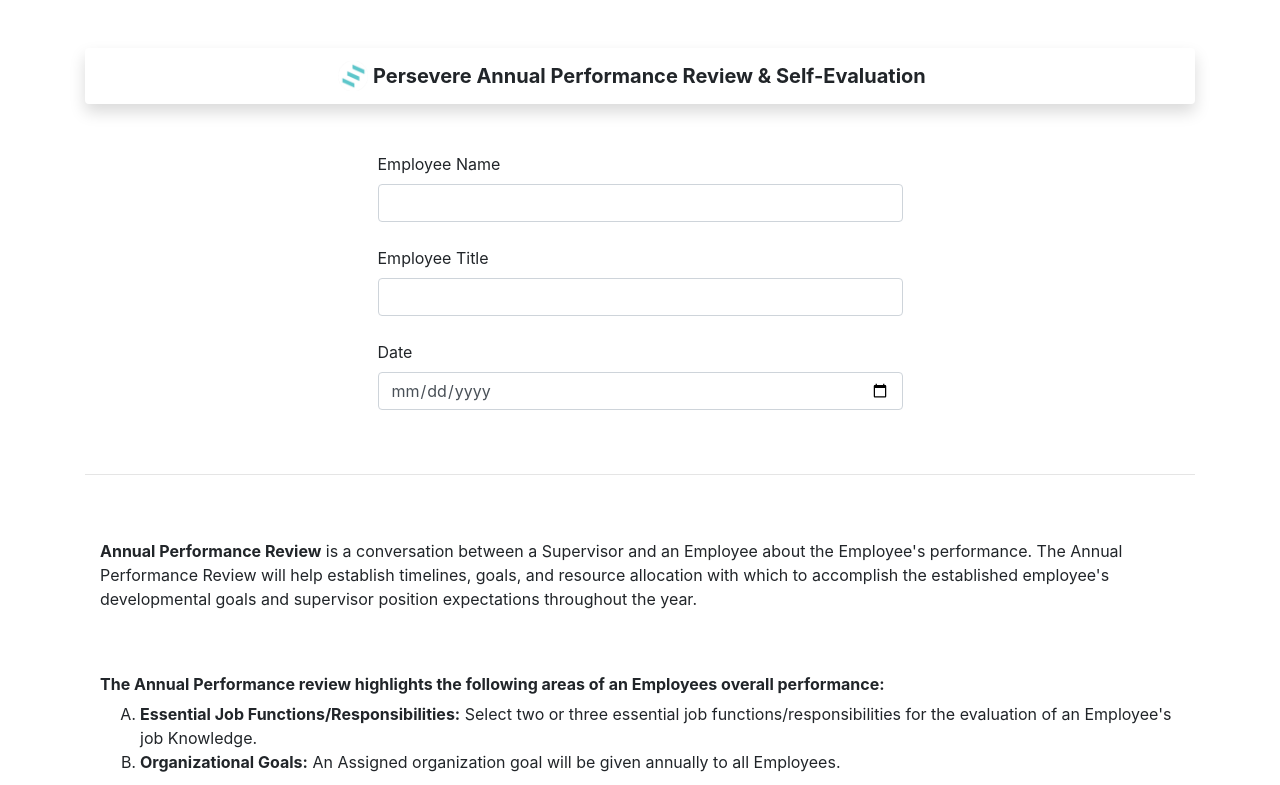
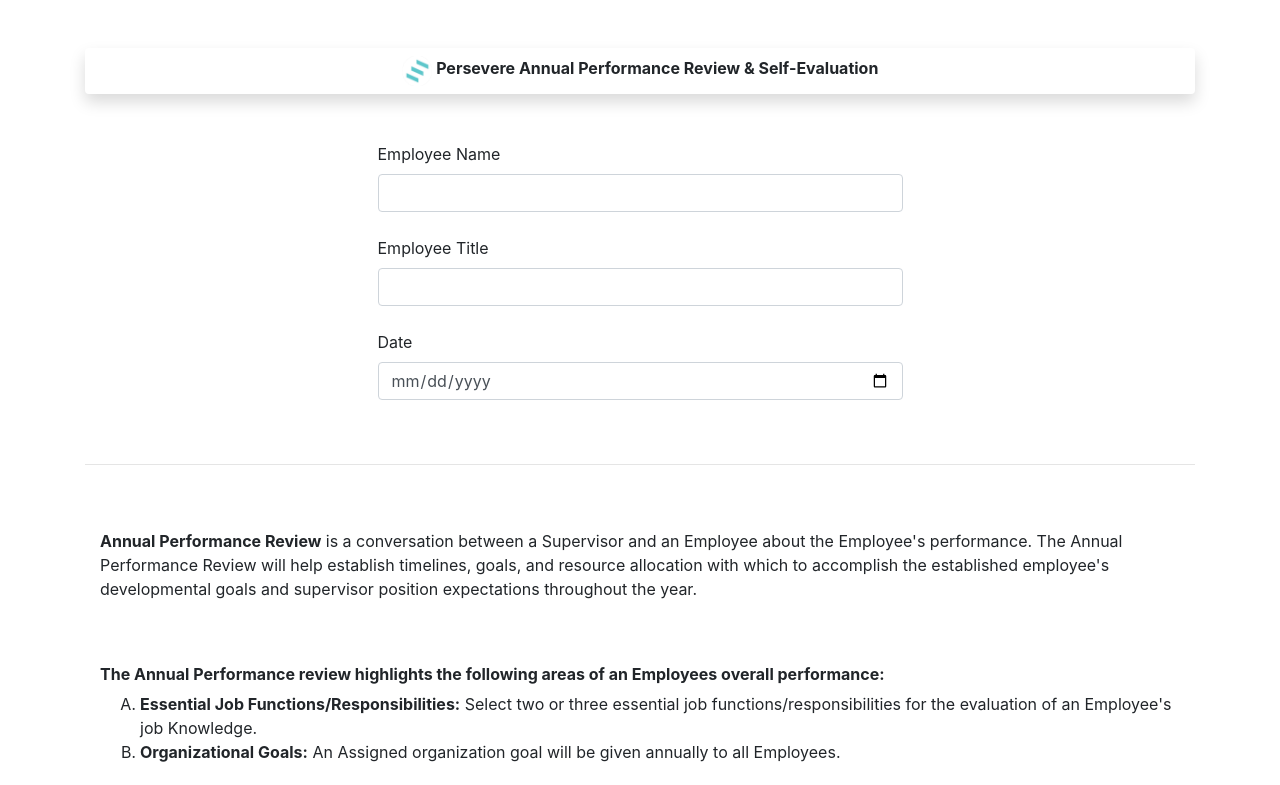
Before and after one commit to RoyYates/PAPR, a plain HTML site: page index.html in a window 1280 px wide. Shown: the top 785 px of the page. Drawn offline with nearby package versions, Linux system fonts and the light colour scheme.

Commit message:
5/22 push

```diff
--- a/index.html
+++ b/index.html
@@ -16,9 +16,9 @@
     <br><br>
     <div class="container">
         <nav class="navbar navbar-danger shadow rounded justify-content-center">
-            <div class="navbar-brand" href="#">
-                <img src="./images/picon256.ico" width="30" height="30" class="d-inline-block align-top" alt=""><b>
-                    Persevere Annual Performance Review & Self-Evaluation</b>
+            <div>
+                <img src="./images/picon256.ico" width="30" height="30" class="d-inline-block align-top" alt="">
+                <span><b>Persevere Annual Performance Review & Self-Evaluation</b></span>
             </div>
         </nav>
     </div>
@@ -69,8 +69,10 @@
                             established
                             employee's developmental goals and supervisor position expectations throughout the year.
                         </p>
+
                         <br>
                         <br>
+
                         <h6><b>The Annual Performance review highlights the following areas of an Employees overall
                                 performance:</b></h6>
                         <ol type="A">
@@ -97,6 +99,7 @@
                         </ol>
 
                         <br>
+
                         <h6>Assigned goals should be objective and subjective, using <b>SMART</b> Goals that are
                             <b>S</b>pecific,
                             <b>M</b>easurable, <b>A</b>ttainable, <b>R</b>esult-oriented, & <b>T</b>ime-specific.
@@ -104,11 +107,11 @@
                             <b>SMART</b> Goals, Employee goals must be aligned with one of the performance factors
                             outlined below:
                         </h6>
-                        <div>
-                        </div>
+
                     </div>
                 </div>
             </div>
+
             <div class="container">
                 <div>
                     <b>Performance Factors</b>
@@ -139,11 +142,12 @@
                             when necessary.</li>
                     </ul>
                 </div>
+
                 <br><br>
                 <hr>
                 <br><br>
-                <p>
-                    <b>A. Essential Job Functions & Responsibilities:</b> Use this section to record and provide
+
+                <p><b>A. Essential Job Functions & Responsibilities:</b> Use this section to record and provide
                     feedback on two
                     or
                     three essential job functions and/or responsibilities for this review period. Add more sections
@@ -151,9 +155,10 @@
                     needed.(copy/paste) In the space provided , describe the Employee's performance and give
                     suggestions for
                     continual development.</p>
+
                 <br>
+
                 <b> Use the following scale to asses Employee performance:</b>
-
                 <ol type="A">
                     <li><b>Does Not Meet Expectations-</b> Performance Is consistently below expectations in areas
                         of
@@ -162,6 +167,7 @@
                         to
                         constructive feedback or has not improved his/her performance.
                     </li>
+
                     <li><b>Meets Some Expectations-</b> Employee performs satisfactory in some aspects of his/her
                         assigned
                         responsibilities, but not in others. Performance may be marginal or inconsistent.
@@ -170,6 +176,7 @@
                         to
                         meet expectations.
                     </li>
+
                     <li><b>Meets Expectations-</b> Usually meets performance expectations in a satisfactory manor.
                     </li>
                     <li><b>Exceeds Expectations-</b> Consistently meets, and often exceeds performance expectations.
@@ -190,7 +197,9 @@
                     <h5>Job Function / Responsibility</h5>
                     <label for="Textarea">Responsibility #1</label>
                     <input type="text" class="form-control">
+
                     <br>
+
                     <select>
                         <option>Does Not Meet Expectations</option>
                         <option>Meets Some Expectations</option>
@@ -199,17 +208,23 @@
                         <option>Significantly Exceeds Expectations</option>
                     </select>
                 </div>
+
                 <br>
+
                 <div>
                     <label for="Textarea">Explain</label>
                     <textarea class="form-control" id="Textarea1" rows="4"></textarea>
                 </div>
+
                 <br><br><br>
+
                 <div>
                     <h5>Job Function / Responsibility</h5>
                     <label for="Textarea">Responsibility #2</label>
                     <input type="text" class="form-control">
+
                     <br>
+
                     <select>
                         <option>Does Not Meet Expectations</option>
                         <option>Meets Some Expectations</option>
@@ -218,17 +233,23 @@
                         <option>Significantly Exceeds Expectations</option>
                     </select>
                 </div>
+
                 <br>
+
                 <div>
                     <label for="Textarea">Explain</label>
                     <textarea class="form-control" id="Textarea1" rows="4"></textarea>
                 </div>
+
                 <br><br><br>
+
                 <div>
                     <h5>Job Functions / Responsibilities</h5>
                     <label for="Textarea">Responsibility #3</label>
                     <input type="text" class="form-control">
+
                     <br>
+
                     <select>
                         <option>Does Not Meet Expectations</option>
                         <option>Meets Some Expectations</option>
@@ -237,7 +258,9 @@
                         <option>Significantly Exceeds Expectations</option>
                     </select>
                 </div>
+
                 <br>
+
                 <div>
                     <label for="Textarea">Explain</label>
                     <textarea class="form-control" id="Textarea1" rows="4"></textarea>
@@ -259,11 +282,13 @@
                     give
                     suggestions
                     for continued development.</p>
+
                 <br>
 
                 <h5>Organizational Goals</h5>
                 <label for="Textarea">Goal</label>
                 <input type="text" class="form-control">
+
                 <br>
                 <select>
                     <option>Does Not Meet Expectations</option>
```
